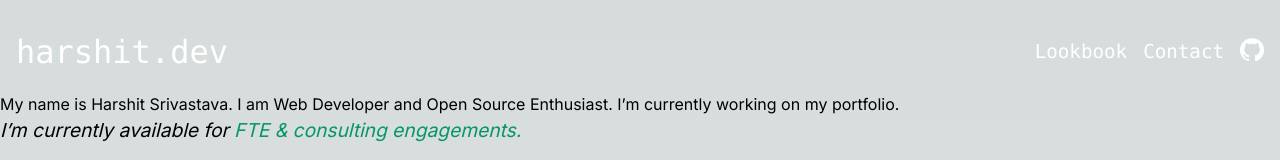
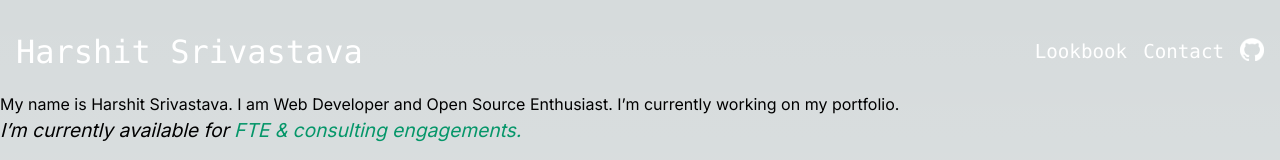
Before and after one commit to Harshit-Srivastav/my_portfolio, a Next.js app: page / in a window 1280 px wide. Shown: the top 160 px of the page. Built offline with nearby package versions, Linux system fonts and the light colour scheme.

Commit message:
Update Header.jsx

```diff
--- a/src/app/components/Header.jsx
+++ b/src/app/components/Header.jsx
@@ -28,7 +28,7 @@ const Header = () => {
       `}</style>
       <div className="flex flex-col lg:flex-row justify-center lg:justify-between p-4 items-center text-white mt-3">
       <div className="lg:w-auto">
-      <Link href="/" className="font-light font-mono text-[2rem] text-center lg:text-left ">harshit.dev</Link>
+      <Link href="/" className="font-light font-mono text-[2rem] text-center lg:text-left ">Harshit Srivastava</Link>
       </div>
         <div className="hidden lg:flex space-x-4 font-mono text-[1.2rem]">
           <Link href="#my_projects">Lookbook</Link>
```
